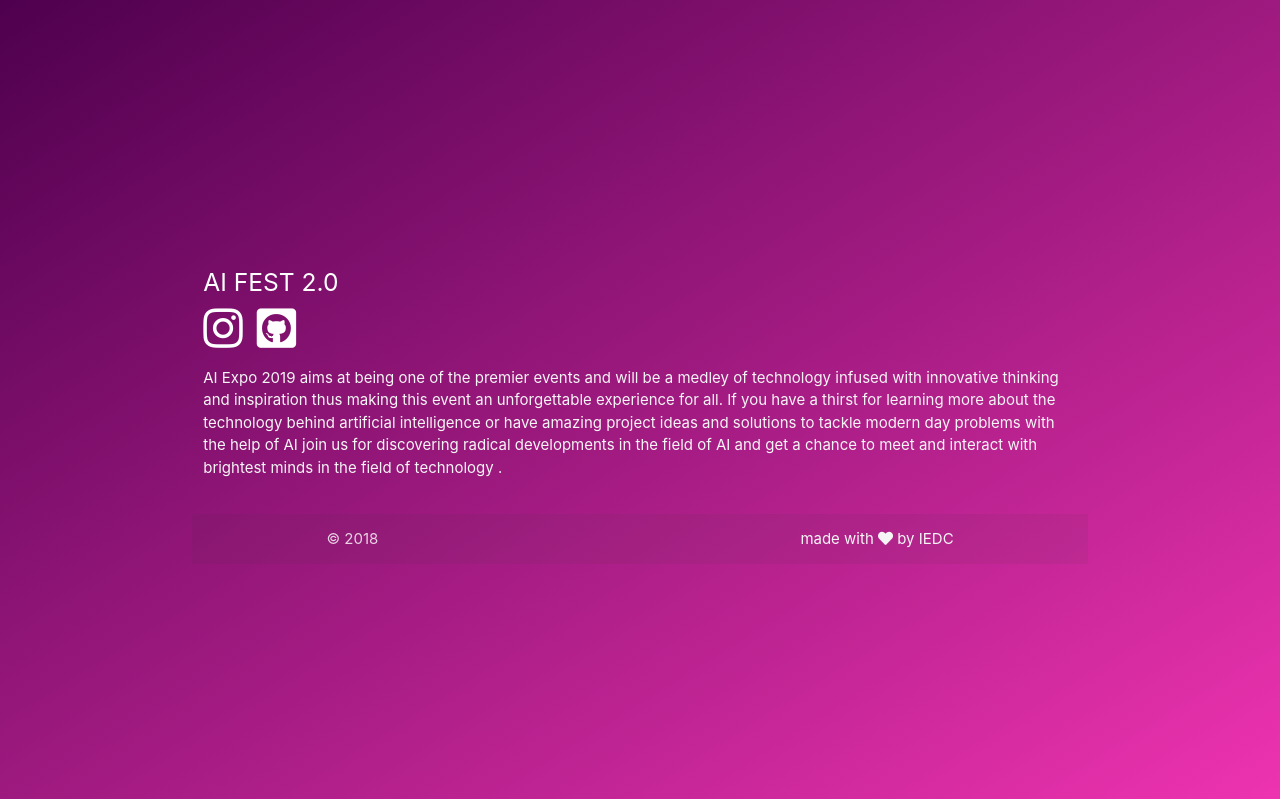
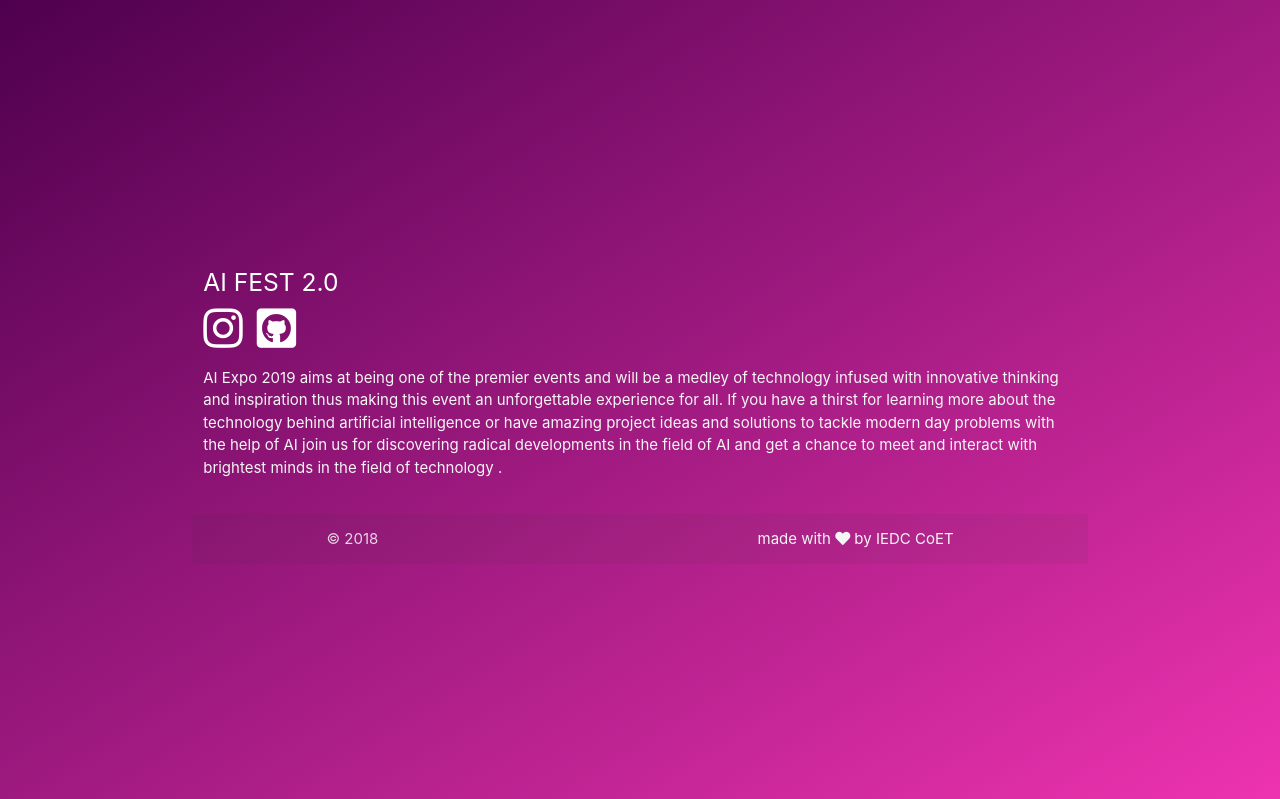
Before and after one commit to iedccoet/aifestregistration, a PHP site: page / in a window 1280 px wide. Shown: the part 3474-4273 px from the top of the page. Run offline with PHP 8.4, Linux system fonts and the light colour scheme; some libraries are stand-ins or nearby versions.

Commit message:
Update index.php

```diff
--- a/index.php
+++ b/index.php
@@ -219,7 +219,7 @@
         <div class="footer-copyright">
           <div class="container">
           © 2018
-          <span class="grey-text text-lighten-4 right">made with <i class="fas fa-heart"></i> by IEDC</span>
+          <span class="grey-text text-lighten-4 right">made with <i class="fas fa-heart"></i> by IEDC CoET</span>
           </div>
         </div>
       </footer>
```
